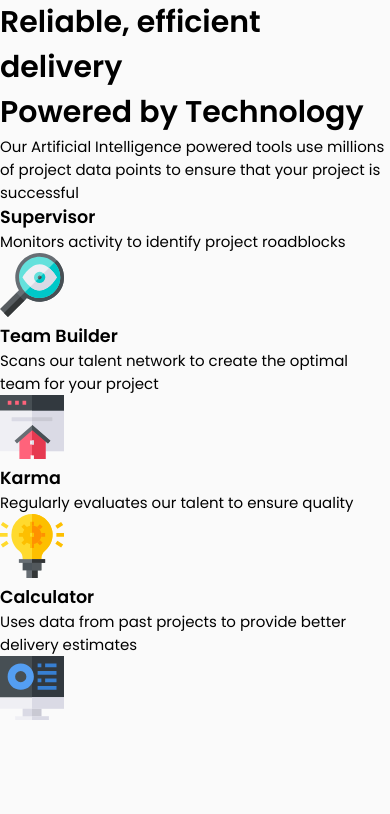
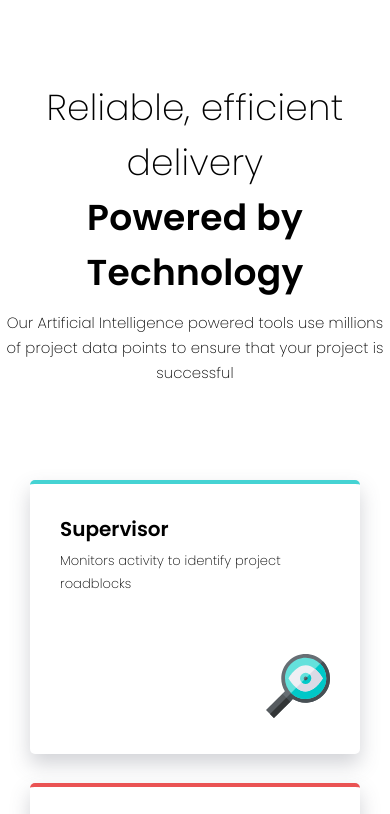
Before and after one commit to dj51234/card-features, a plain HTML site: page index.html in a window 390 px wide. Shown: the top 814 px of the page. Drawn offline with Linux system fonts and the light colour scheme.

Commit message:
finished mobile and desktop views

```diff
--- a/css/globals.css
+++ b/css/globals.css
@@ -20,7 +20,7 @@ html {
 
 body {
   font-family: "Poppins", sans-serif;
-  background-color: #fafafa;
+  background-color: var(--light-grey);
 }
 
 a {
--- a/css/main.css
+++ b/css/main.css
@@ -1,7 +1,100 @@
 @import url("https://fonts.googleapis.com/css2?family=Poppins:wght@200;400;600&display=swap");
-@import "./utils.css";
 @import "./globals.css";
 
 header {
   max-width: 540px;
+  margin: 80px auto 65px;
+  text-align: center;
 }
+
+header h1 {
+  font-size: 36px;
+  letter-spacing: 0.25px;
+}
+
+header h1:nth-of-type(1) {
+  font-weight: 200;
+}
+
+header h1:nth-of-type(2) {
+  font-weight: 600;
+}
+
+header p {
+  font-size: 0.993rem;
+  font-weight: 200;
+  letter-spacing: 0.1px;
+  line-height: 25px;
+  margin-top: 10px;
+}
+
+.container {
+  display: grid;
+  grid-template-columns: repeat(3, 1fr);
+  grid-template-rows: repeat(4, 1fr);
+  grid-gap: 1.9rem;
+  max-width: 1100px;
+  margin: 0 auto;
+  padding: 30px 30px 75px 30px;
+}
+
+.box {
+  background-color: var(--light-grey);
+  border-radius: 5px;
+  padding: 30px;
+  box-shadow: 0px 10px 20px 0px hsl(234, 12%, 34%, 0.25);
+  height: 210px;
+  position: relative;
+}
+
+.box h3 {
+  font-size: 20px;
+  font-weight: 600;
+}
+
+.box p {
+  font-size: 13px;
+  line-height: 23px;
+  letter-spacing: 0.09px;
+  font-weight: 200;
+  margin-top: 5px;
+}
+
+.box-1 {
+  grid-row: 2 / span 2;
+  border-top: 4px solid var(--cyan);
+}
+
+.box-2 {
+  grid-column: 2;
+  grid-row: span 2;
+  border-top: 4px solid var(--red);
+}
+
+.box-3 {
+  grid-column: 2;
+  grid-row: 3 / span 2;
+  border-top: 4px solid var(--orange);
+}
+
+.box-4 {
+  grid-column: 3;
+  grid-row: 2 / span 2;
+  border-top: 4px solid var(--blue);
+}
+
+.icon {
+  position: absolute;
+  right: 30px;
+  bottom: 30px;
+}
+
+@media (max-width: 720px) {
+  .container {
+    grid-template-columns: 1fr;
+  }
+  .box {
+    grid-column: auto;
+    grid-row: auto;
+  }
+}
--- a/index.html
+++ b/index.html
@@ -10,8 +10,11 @@
   </head>
   <body>
     <header>
-      <h1>Reliable, efficient delivery</h1>
-      <h1>Powered by Technology</h1>
+      <h1>
+        Reliable, efficient delivery <br /><strong
+          >Powered by Technology</strong
+        >
+      </h1>
       <p>
         Our Artificial Intelligence powered tools use millions of project data
         points to ensure that your project is successful
@@ -183,7 +186,7 @@
           </svg>
         </div>
       </div>
-      <div class="box box-3">
+      <div class="box box-4">
         <h3>Calculator</h3>
         <p>Uses data from past projects to provide better delivery estimates</p>
         <div class="icon">
```
Also changed, not shown: css/utils.css (deleted).
